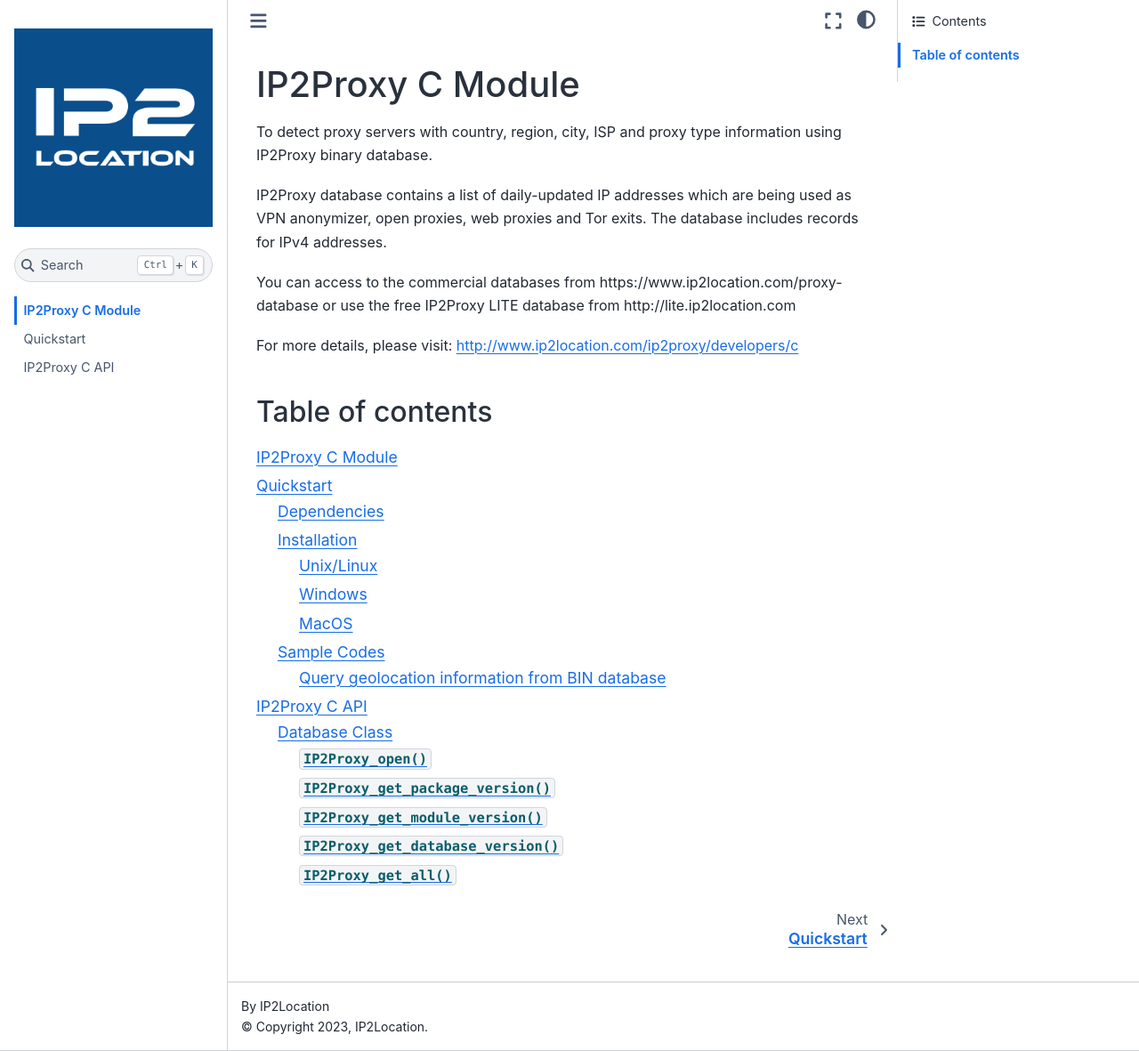
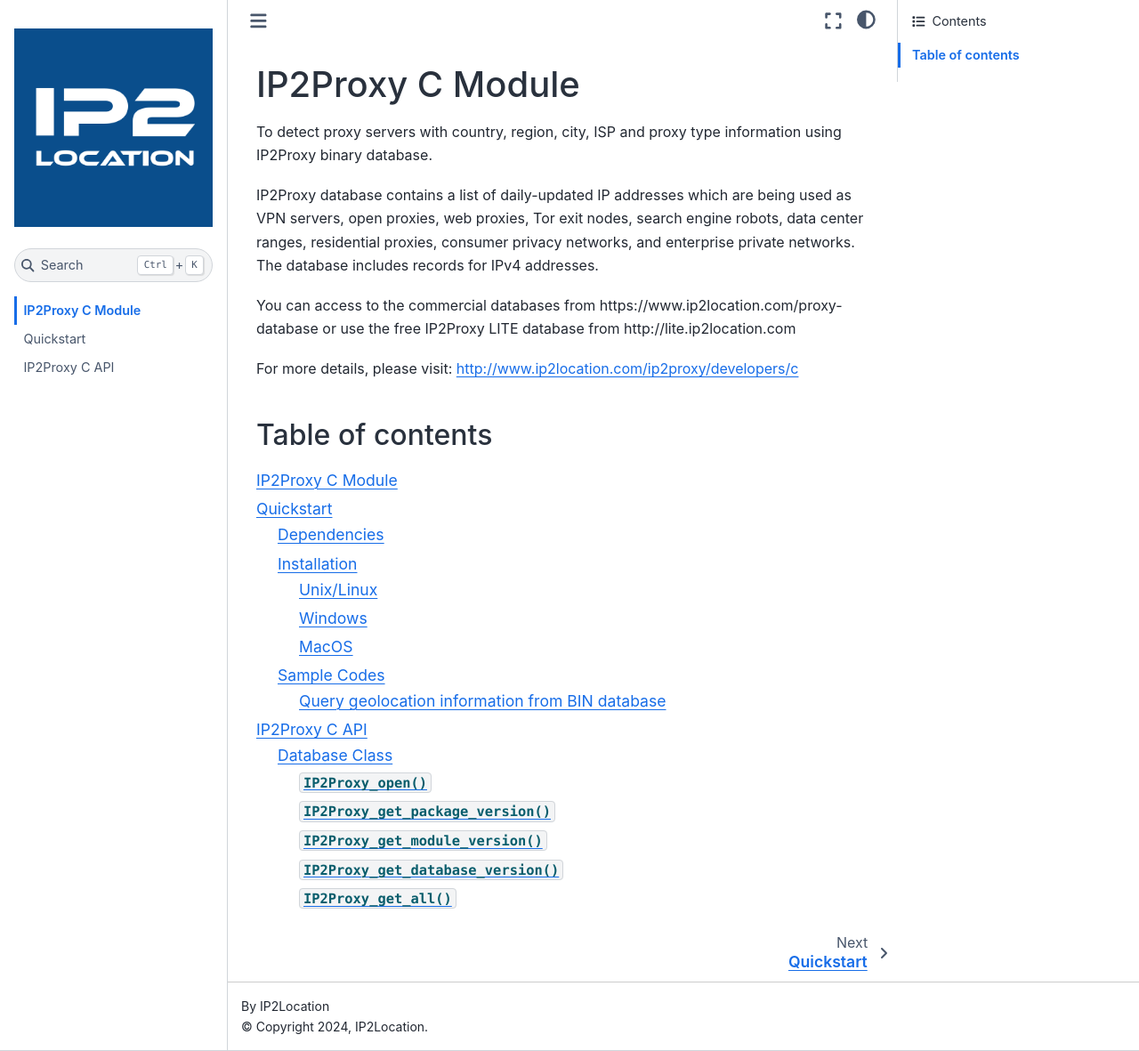
Before and after one commit to ip2location/ip2proxy-c, a Sphinx documentation site: the page built from docs/source/index.md, in a window 1280 px wide and 1181 px high. Shown: the whole window at 89% size. Built offline with Sphinx 7.4.7 and the Sphinx Book theme 1.1.4, drawn with Linux system fonts in a browser that asks for light colours.

Commit message:
Update documentation to mention support of CPN and EPN in PX11+

```diff
--- a/docs/source/conf.py
+++ b/docs/source/conf.py
@@ -6,7 +6,7 @@
 # -- Project information
 
 project = 'IP2Proxy C'
-copyright = '2023, IP2Location'
+copyright = '2024, IP2Location'
 author = 'IP2Location'
 
 release = '0.1.0'
--- a/docs/source/index.md
+++ b/docs/source/index.md
@@ -2,7 +2,7 @@
 
 To detect proxy servers with country, region, city, ISP and proxy type information using IP2Proxy binary database.
 
-IP2Proxy database contains a list of daily-updated IP addresses which are being used as VPN anonymizer, open proxies, web proxies and Tor exits. The database includes records for IPv4 addresses.
+IP2Proxy database contains a list of daily-updated IP addresses which are being used as VPN servers, open proxies, web proxies, Tor exit nodes, search engine robots, data center ranges, residential proxies, consumer privacy networks, and enterprise private networks. The database includes records for IPv4 addresses.
 
 You can access to the commercial databases from https://www.ip2location.com/proxy-database or use the free IP2Proxy LITE database from http://lite.ip2location.com
 
```
Also changed, not shown: README.md (+1 -1 lines), 1 other file.
